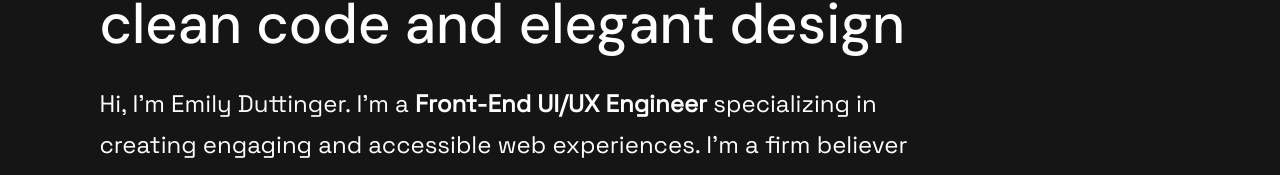
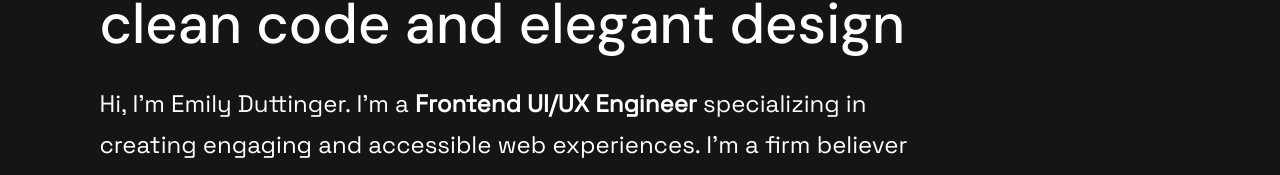
Before and after one commit to emilyduttinger/emilyd-web, a Nuxt app: page / in a window 1280 px wide. Shown: the part 335-510 px from the top of the page. Built offline with nearby package versions, Linux system fonts and the light colour scheme.

Commit message:
Update spelling of frontend

```diff
--- a/pages/index.vue
+++ b/pages/index.vue
@@ -7,7 +7,7 @@
           :class="['intro-text', {'fade-in': introTextInView}]"
         >
           <h1>I build user-focused applications with a passion for clean code and elegant design</h1>
-          <p class="large">Hi, I'm Emily Duttinger. I'm a <strong>Front-End UI/UX Engineer</strong> specializing in creating engaging and accessible web experiences. I'm a firm believer in the power of design systems to create scalable and consistent user interfaces.</p>
+          <p class="large">Hi, I'm Emily Duttinger. I'm a <strong>Frontend UI/UX Engineer</strong> specializing in creating engaging and accessible web experiences. I'm a firm believer in the power of design systems to create scalable and consistent user interfaces.</p>
           <base-button
             :link-path="'#work'"
             :icon-path="'/svg/arrow-down.svg'"
```
